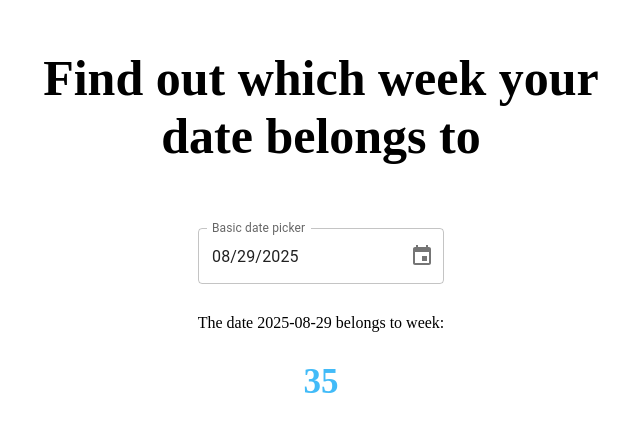
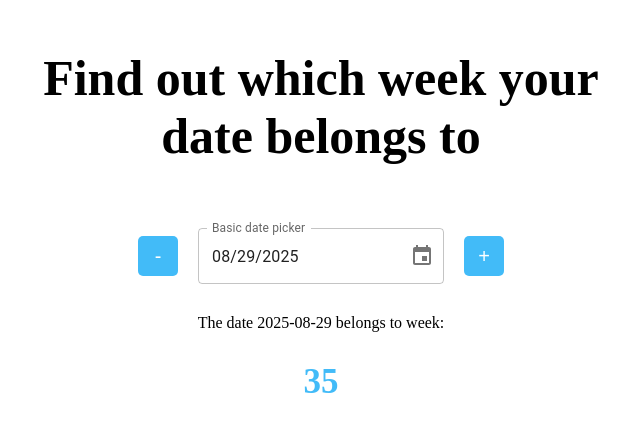
Before and after one commit to efransholm/devops-demo, a React (Vite) app: page / in a window 1280 px wide. Shown: the part 170-602 px from the top of the page, without its empty margins (319-959 px from the left). Built offline with nearby package versions, Linux system fonts and the light colour scheme.

Commit message:
Add buttons for increase/decrease date

```diff
--- a/src/App.tsx
+++ b/src/App.tsx
@@ -17,7 +17,7 @@ function App() {
   });
 
   const currentDate = dayjs();
-  const [chosenDate, setChosenDate] = useState<dayjs.Dayjs | null>(currentDate);
+  const [chosenDate, setChosenDate] = useState<dayjs.Dayjs>(currentDate);
   const [easterEggMessage, setEasterEggMessage] = useState<string | null>(null);
 
   useEffect(() => {
@@ -29,7 +29,29 @@ function App() {
     <Container>
       <Title>Find out which week your date belongs to</Title>
       <LocalizationProvider dateAdapter={AdapterDayjs}>
-        <DatePicker label='Basic date picker' onChange={(newDate) => setChosenDate(newDate)} value={chosenDate} />
+        <DateContainer>
+          <StyledButton
+            onClick={() => {
+              const newDate = decreaseDate(chosenDate);
+              newDate && setChosenDate(newDate);
+            }}
+          >
+            -
+          </StyledButton>
+          <DatePicker
+            label='Basic date picker'
+            onChange={(newDate) => newDate && setChosenDate(newDate)}
+            value={chosenDate}
+          />
+          <StyledButton
+            onClick={() => {
+              const newDate = increaseDate(chosenDate);
+              newDate && setChosenDate(newDate);
+            }}
+          >
+            +
+          </StyledButton>
+        </DateContainer>
         <div>
           {chosenDate ? `The date ${chosenDate.format('YYYY-MM-DD')} belongs to week:` : 'Please select a date.'}
           {chosenDate && <Week>{chosenDate.isoWeek()}</Week>}
@@ -38,6 +60,14 @@ function App() {
       </LocalizationProvider>
     </Container>
   );
+}
+
+export function decreaseDate(newDate: dayjs.Dayjs) {
+  if (newDate) return newDate.subtract(1, 'day');
+}
+
+export function increaseDate(newDate: dayjs.Dayjs) {
+  if (newDate) return newDate.add(1, 'day');
 }
 
 const Container = styled.div`
@@ -55,6 +85,31 @@ const Title = styled.h1`
   max-width: 600px;
 `;
 
+const DateContainer = styled.div`
+  display: flex;
+  flex-direction: row;
+  gap: 20px;
+  align-items: center;
+`;
+
+const StyledButton = styled.button`
+  display: flex;
+  align-items: center;
+  justify-content: center;
+  background-color: #42bbf8ff;
+  color: white;
+  border: none;
+  border-radius: 5px;
+  font-size: 20px;
+  width: 40px;
+  height: 40px;
+  cursor: pointer;
+
+  &:hover {
+    background-color: #1e90ffff;
+  }
+`;
+
 const Week = styled.h2`
   font-size: 35px;
   color: #42bbf8ff;
```
